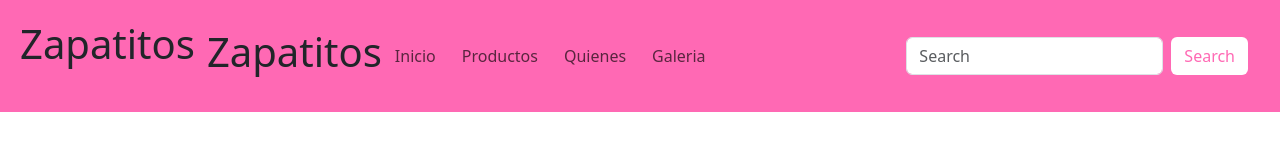
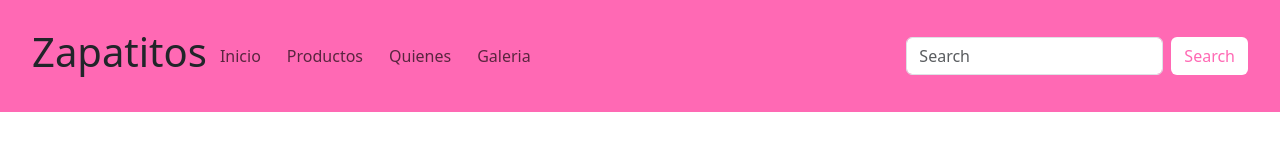
Before and after one commit to abrilaielloaa/jimmychoos, a plain HTML site: page pages/productos.html in a window 1280 px wide. Drawn offline with nearby package versions, Linux system fonts and the light colour scheme.

Commit message:
me confundi jeje

```diff
--- a/pages/productos.html
+++ b/pages/productos.html
@@ -12,7 +12,6 @@
 </head>
 <body>
     <header>
-        <h1>Zapatitos</h1>
         <nav class="navbar navbar-expand-lg w-100 fondoNav">
             <div class="container-fluid">
                 <h1>Zapatitos</h1>
```
